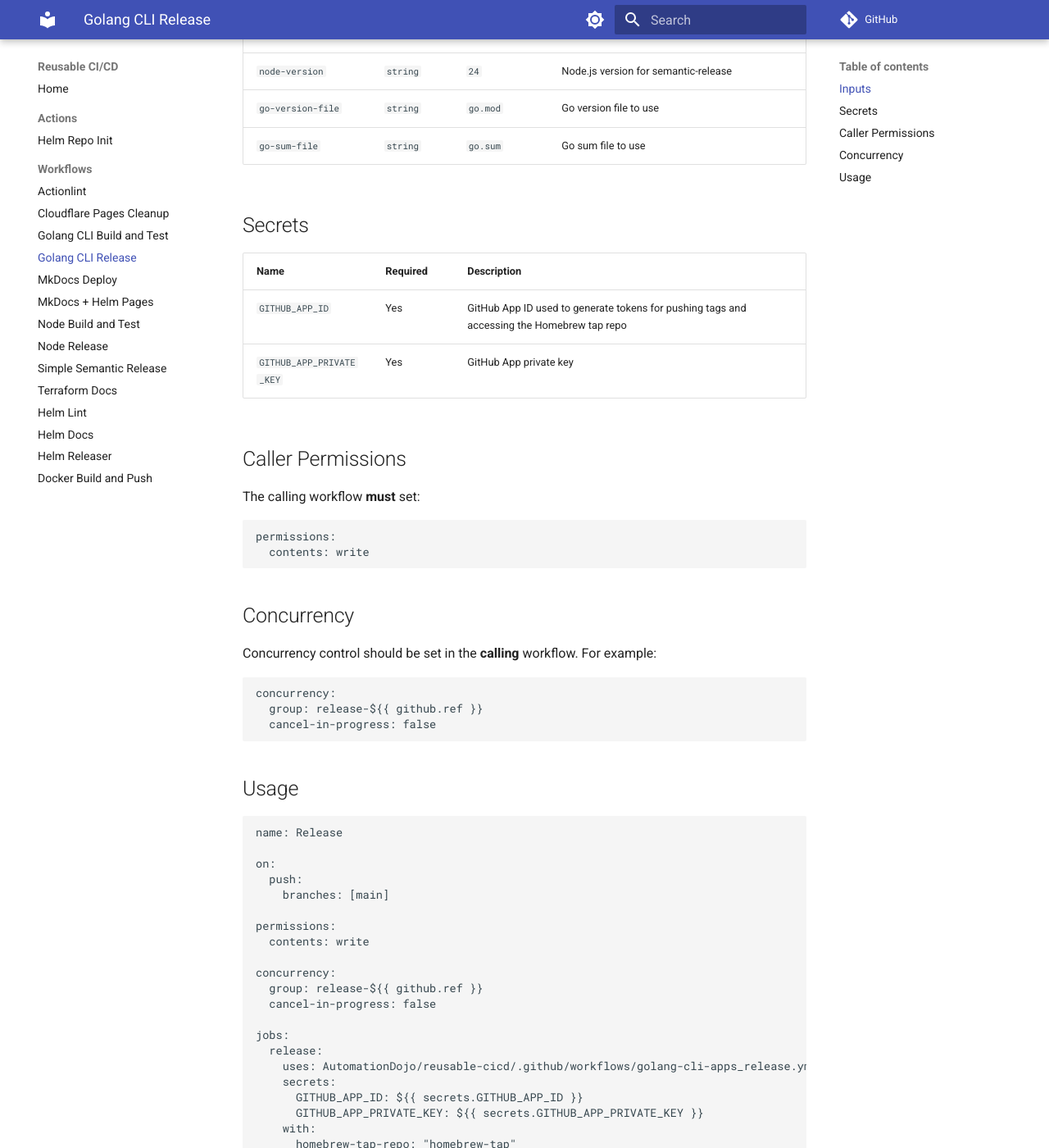
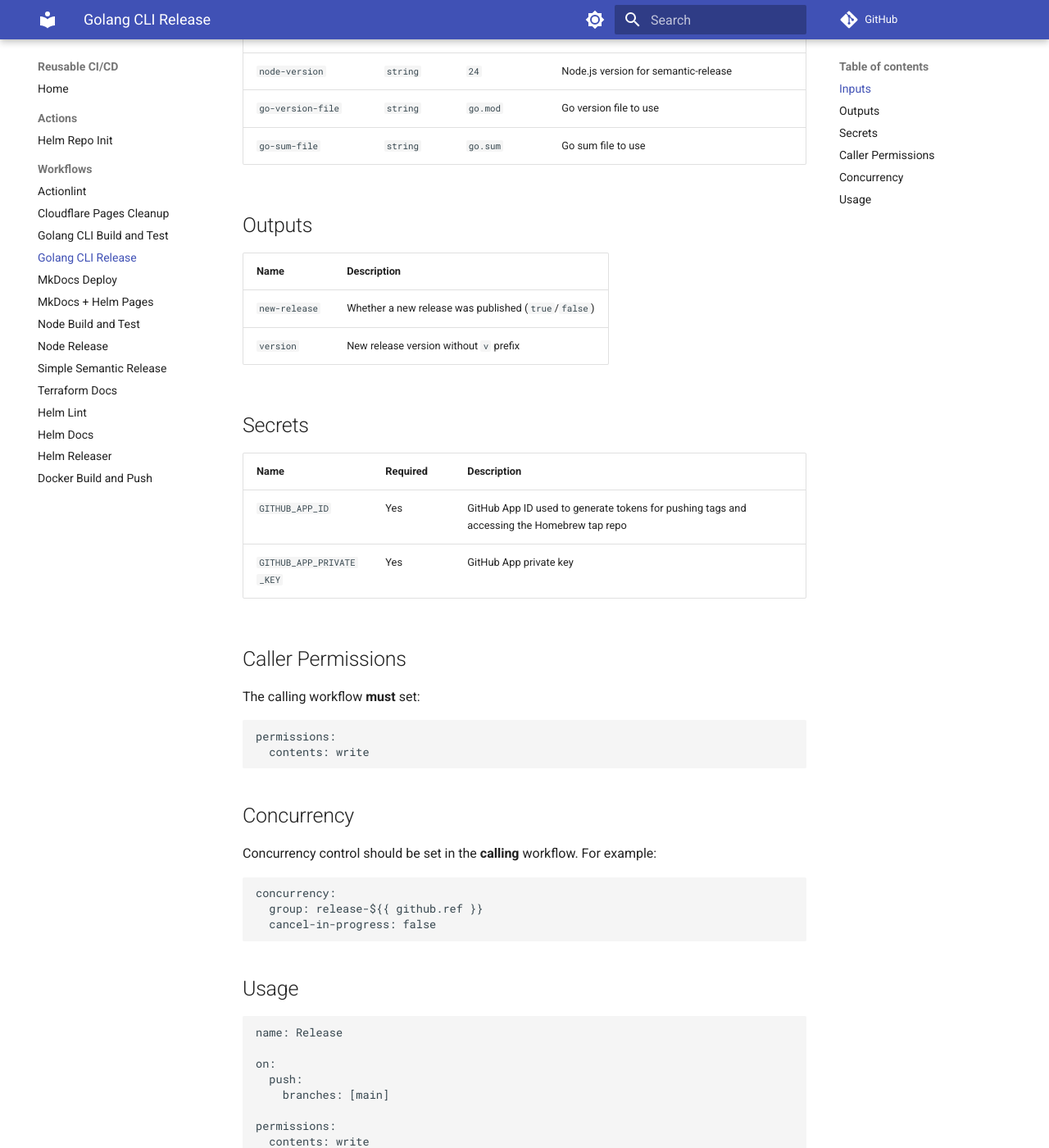
Before and after one commit to AutomationDojo/reusable-cicd, an MkDocs documentation site: the page built from docs/workflows/golang-cli-release.md, in a window 1280 px wide and 1400 px high, scrolled down 461 px. Shown: the whole window at 82% size. Built offline with MkDocs 1.6.1 and Material for MkDocs 9.7.7, drawn with Linux system fonts in a browser that asks for light colours; comment, search, counter and statistics services are not loaded; some of the changed text lies outside the part shown.

Commit message:
feat: expose outputs (#24)

````diff
--- a/docs/workflows/golang-cli-release.md
+++ b/docs/workflows/golang-cli-release.md
@@ -7,10 +7,17 @@ Reusable workflow that automates the release process for Go CLI applications. It
 | Name | Type | Default | Description |
 |------|------|---------|-------------|
 | `homebrew-tap-repo` | `string` | `homebrew-tap` | Repository name for the Homebrew tap app token |
-| `goreleaser-version` | `string` | `nightly` | GoReleaser version to use |
+| `goreleaser-version` | `string` | `2.14.0` | GoReleaser version to use |
 | `node-version` | `string` | `24` | Node.js version for semantic-release |
 | `go-version-file` | `string` | `go.mod` | Go version file to use |
 | `go-sum-file` | `string` | `go.sum` | Go sum file to use |
+
+## Outputs
+
+| Name | Description |
+|------|-------------|
+| `new-release` | Whether a new release was published (`true`/`false`) |
+| `version` | New release version without `v` prefix |
 
 ## Secrets
 
@@ -64,4 +71,16 @@ jobs:
       homebrew-tap-repo: "homebrew-tap"
       go-version-file: go.mod
       go-sum-file: go.sum
+
+  docker:
+    needs: release
+    if: needs.release.outputs.new-release == 'true'
+    uses: AutomationDojo/reusable-cicd/.github/workflows/docker-build-push.yml@main
+    with:
+      version: ${{ needs.release.outputs.version }}
+      context: .
+      dockerfile: Dockerfile
+      platforms: linux/amd64,linux/arm64
+      push: true
+    secrets: inherit
 ```
````
Also changed, not shown: 1 other file.
